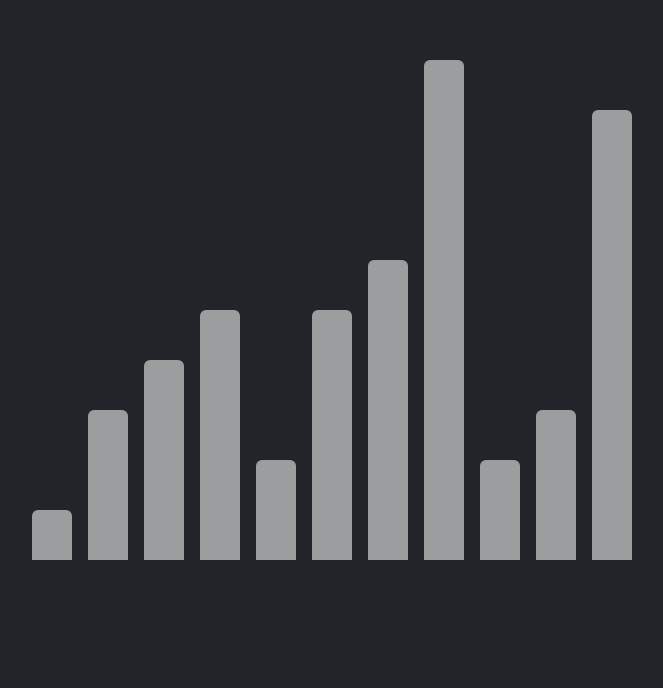
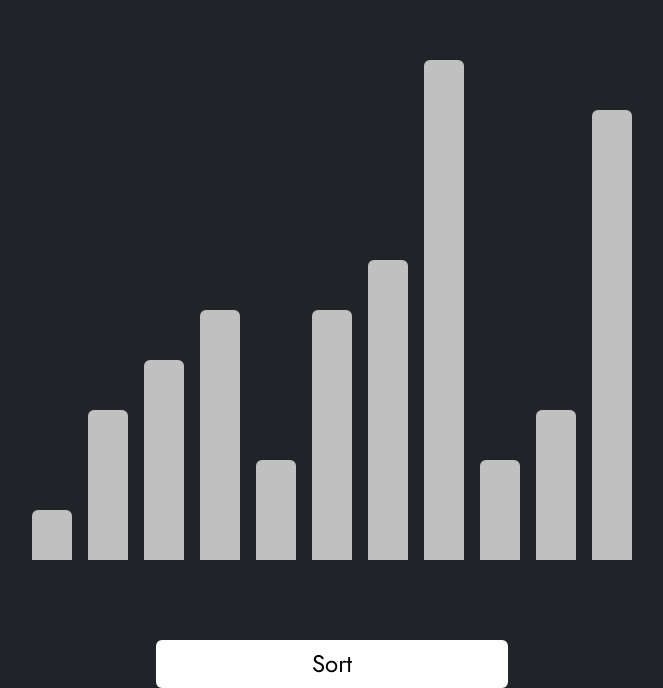
Before and after one commit to imakhlaq/algorithm-visualizer, a React (Vite) app: page / in a window 1280 px wide. Shown: the part 416-1104 px from the top of the page, without its empty margins (308-971 px from the left). Before the commit the page ends 976 px from the top, so only its background shows below. Built offline with nearby package versions, Linux system fonts and the light colour scheme.

Commit message:
btn done

```diff
--- a/src/App.tsx
+++ b/src/App.tsx
@@ -1,11 +1,13 @@
 import Header from "./components/Header";
 import ArrayDisplay from "./components/ArrayDisplay";
+import SortingBtn from "./components/SortingBtn";
 
 const App = () => {
   return (
     <main>
       <Header />
       <ArrayDisplay />
+      <SortingBtn />
     </main>
   );
 };
--- a/src/components/EachLine.tsx
+++ b/src/components/EachLine.tsx
@@ -9,7 +9,7 @@ const EachLine = ({ ele, arr }: Props) => {
   return (
     <div
       style={{ height: `${h}px` }}
-      className={`w-[40px] bg-[#9B9D9E] rounded-t-md`}
+      className={`w-[40px] bg-[#c0c0c0] rounded-t-md`}
     ></div>
   );
 };
--- /dev/null
+++ b/src/components/SortingBtn.tsx
@@ -0,0 +1,18 @@
+import { useState } from "react";
+
+const SortingBtn = () => {
+
+
+    const clickHandler=()=>{
+
+    }
+
+  return (
+    <div className="container mx-auto flex justify-center mt-20 w-[22rem] ">
+      <button className="bg-white w-full p-2 text-2xl rounded-md text-black" onClick={clickHandler}>
+        Sort
+      </button>
+    </div>
+  );
+};
+export default SortingBtn;
```
